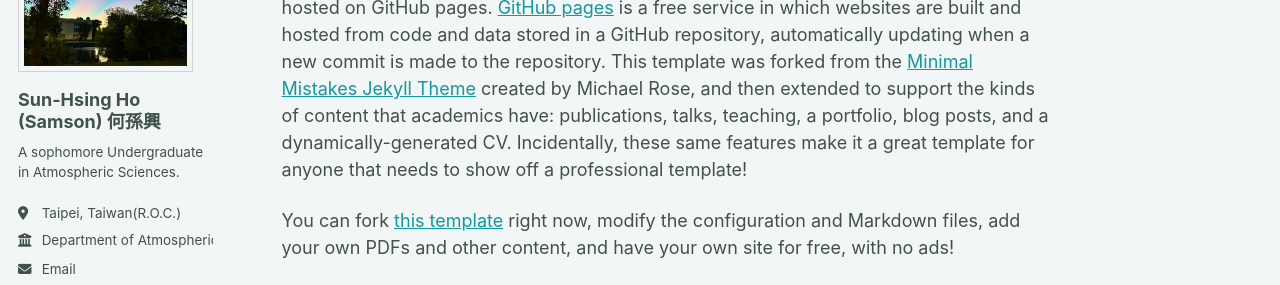
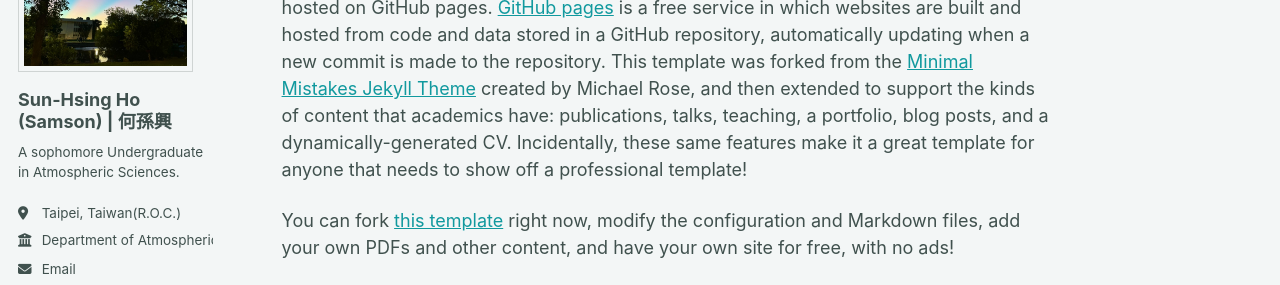
Before and after one commit to Samson-Ho/Samson-Ho.github.io, a Jekyll site: the page built from _pages/about.md, in a window 1280 px wide. Shown: the part 204-489 px from the top of the page. Built offline with Jekyll 4.4.1, drawn with Linux system fonts in a browser that asks for light colours; some web fonts are replaced; a script bundle is joined from its source files by our own code; library files that are not in the unit come from our copies.

```diff
--- a/_config.yml
+++ b/_config.yml
@@ -24,7 +24,7 @@ repository               : "https://github.com/Samson-Ho/Samson-Ho.github.io/"
 author:
   # Biographic information
   avatar           : "profile.png"
-  name             : "Sun-Hsing Ho (Samson)   何孫興"
+  name             : "Sun-Hsing Ho (Samson) | 何孫興"
   pronouns         : # example: "she/her"
   bio              : "A sophomore Undergraduate in Atmospheric Sciences."
   location         : "Taipei, Taiwan(R.O.C.)"
```
